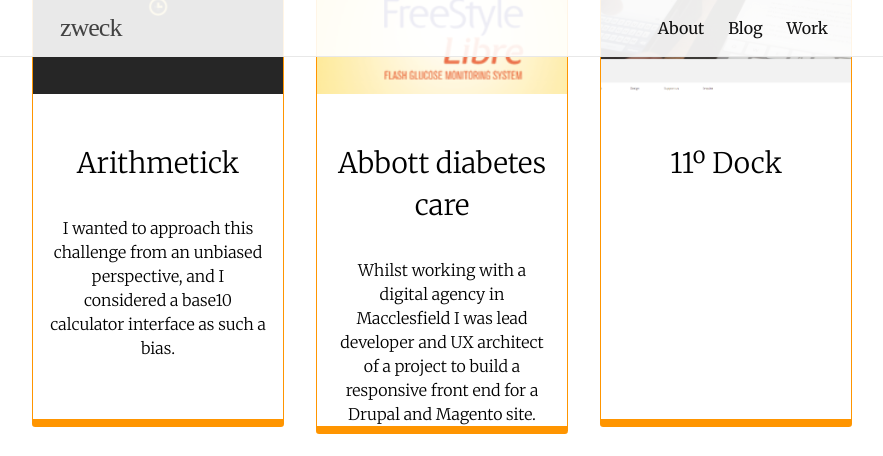
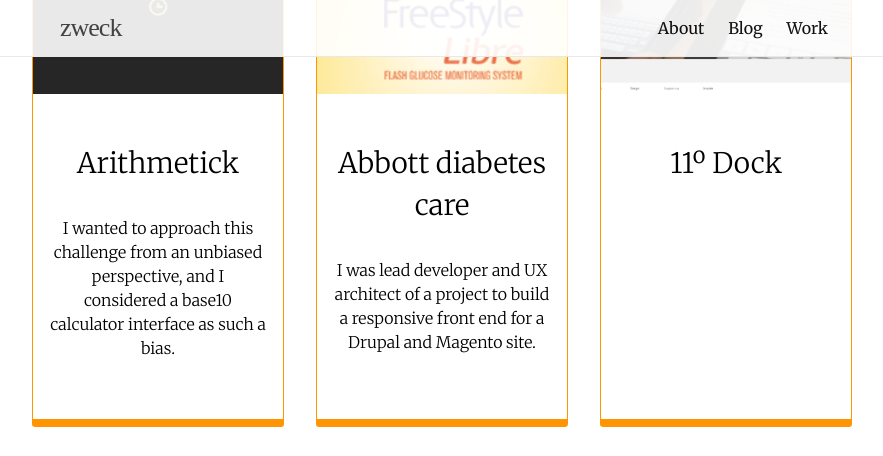
Before and after one commit to zweck/zweck.github.io, a Jekyll site: the page built from work.md, in a window 1280 px wide and 900 px high, scrolled down 405 px, cut to the strip 0-456 px from the top of the window. Shown: the whole strip, without its empty margins (196-1079 px from the left). Built offline with Jekyll 4.4.1, drawn with Linux system fonts in a browser that asks for light colours; some web fonts are replaced.

Commit message:
Created :_posts/2016-4-22-adc.md

```diff
--- a/_posts/2016-4-22-adc.md
+++ b/_posts/2016-4-22-adc.md
@@ -4,7 +4,7 @@
 title: Abbott diabetes care
 img: /img/adc.png
 category: portfolio
-exerpt: Whilst working with a digital agency in Macclesfield I was lead developer and UX architect of a project to build a responsive front end for a Drupal and Magento site.
+exerpt: I was lead developer and UX architect of a project to build a responsive front end for a Drupal and Magento site.
 ---
 
 Whilst working with a digital agency in Macclesfield I was lead developer and UX architect of a project to build a responsive front end for a Drupal and Magento site.
```
